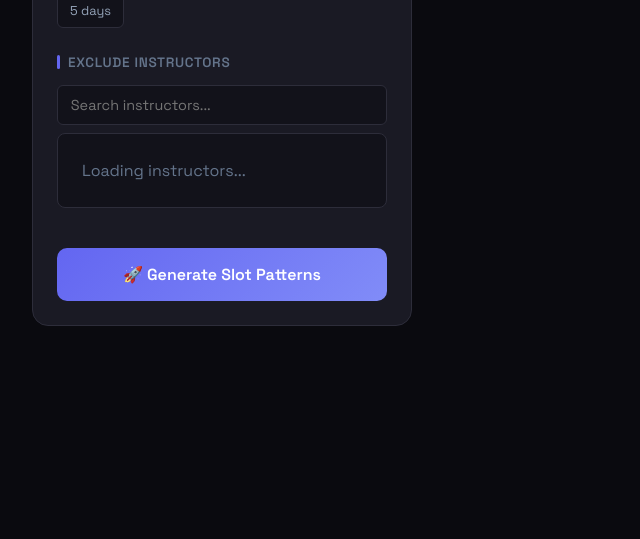
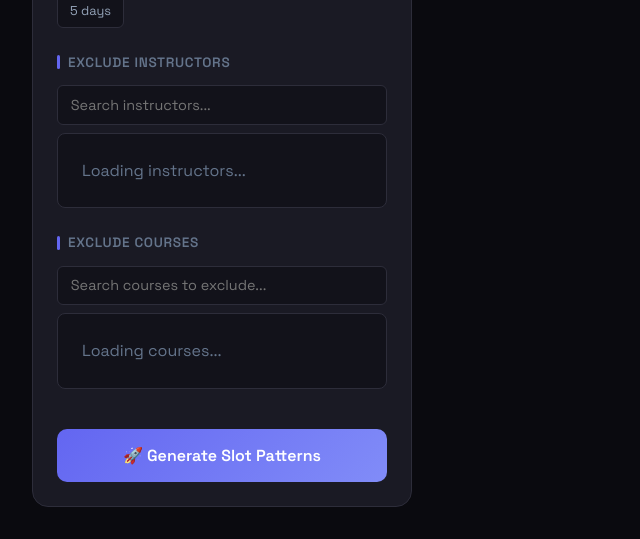
Before and after one commit to ZOZiBoi/Timetable-Pattern-Generator, a Flask app: page / in a window 1280 px wide. Shown: the part 1312-1851 px from the top of the page, without its empty margins (0-640 px from the left). Before the commit the page ends 1638 px from the top, so only its background shows below. Run offline with Flask 3, Linux system fonts and the light colour scheme; data that the repository does not hold is empty; parts of the project's set-up code (start-up, migrations or seed data) failed here and were passed over.

Commit message:
feat: Add feature to exclude specific courses from schedule generation

```diff
--- a/app.py
+++ b/app.py
@@ -142,6 +142,7 @@ def generate_timetable():
         batch=data.get('batch', 'BCS-2022'),
         required_courses=required_courses,
         excluded_instructors=data.get('excluded_instructors', []),
+        excluded_courses=data.get('excluded_courses', []),
         excluded_time_slots=data.get('excluded_slots', []),
         wildcard_counts=wildcard_counts,
         section_preferences=section_preferences,
--- a/templates/index.html
+++ b/templates/index.html
@@ -1246,6 +1246,17 @@
                     </div>
                 </div>
 
+                <div class="section">
+                    <div class="section-title">Exclude Courses</div>
+                    <div id="excluded-courses-display" class="excluded-items-display"></div>
+                    <input type="text" id="exclude-course-search" placeholder="Search courses to exclude..."
+                        oninput="filterExcludeCourses(this.value)"
+                        style="width: 100%; padding: 0.6rem 0.8rem; margin-bottom: 0.5rem; background: var(--bg-secondary); border: 1px solid var(--border); border-radius: 6px; color: var(--text-primary); font-family: inherit; font-size: 0.9rem;">
+                    <div class="checkbox-group" id="exclude-courses-list" style="max-height: 150px;">
+                        <div style="color: var(--text-muted); padding: 1rem;">Loading courses...</div>
+                    </div>
+                </div>
+
                 <button class="generate-btn" onclick="generateTimetable()" id="generate-btn">
                     🚀 Generate Slot Patterns
                 </button>
@@ -1279,6 +1290,7 @@
         let allCoursesData = {};   // { courseName: [section1, section2, ...] }
         let allCoursesList = [];   // Flat list of course names for filtering
         let excludedInstructors = [];
+        let excludedCourses = [];
         let excludedSlots = [];
         let csElectives = 0;
         let uniElectives = 0;
@@ -1304,8 +1316,12 @@
             selectedCourses = {};
             allCoursesData = {};
             allCoursesList = [];
+            excludedCourses = [];
             updateSelectedCoursesDisplay();
+            updateExcludedCoursesDisplay();
             document.getElementById('course-search').value = '';
+            const searchExcludeInput = document.getElementById('exclude-course-search');
+            if (searchExcludeInput) searchExcludeInput.value = '';
 
             try {
                 // Load courses with sections
@@ -1314,6 +1330,7 @@
                 allCoursesData = await coursesRes.json();
                 allCoursesList = Object.keys(allCoursesData).filter(n => n && n.trim()).sort();
                 renderFilteredCourses(allCoursesList);
+                renderExcludeCourses(allCoursesList);
 
                 // Load instructors
                 const instructorsRes = await fetch(`/api/instructors/${batch}`);
@@ -1332,8 +1349,8 @@
             container.innerHTML = '';
 
             for (const courseName of courseNames) {
-                // Skip if already selected
-                if (selectedCourses[courseName]) continue;
+                // Skip if already selected or excluded
+                if (selectedCourses[courseName] || excludedCourses.includes(courseName)) continue;
 
                 const courseData = allCoursesData[courseName];
                 if (!courseData) continue;
@@ -1389,6 +1406,13 @@
             const courseData = allCoursesData[courseName];
             if (!courseData) return;
 
+            // Remove from excluded list if it was excluded
+            const excIdx = excludedCourses.indexOf(courseName);
+            if (excIdx !== -1) {
+                excludedCourses.splice(excIdx, 1);
+                updateExcludedCoursesDisplay();
+            }
+
             // Default: all sections selected (equivalent to "any")
             const allSectionIds = courseData.sections.map(s => s.section);
 
@@ -1400,14 +1424,18 @@
             };
 
             updateSelectedCoursesDisplay();
-            // Re-filter to remove from the list
+            // Re-filter to remove from lists
             filterCourses(document.getElementById('course-search').value);
+            const searchExcludeInput = document.getElementById('exclude-course-search');
+            if (searchExcludeInput) filterExcludeCourses(searchExcludeInput.value);
         }
 
         function removeCourse(courseName) {
             delete selectedCourses[courseName];
             updateSelectedCoursesDisplay();
             filterCourses(document.getElementById('course-search').value);
+            const searchExcludeInput = document.getElementById('exclude-course-search');
+            if (searchExcludeInput) filterExcludeCourses(searchExcludeInput.value);
         }
 
         function toggleSectionSelection(courseName, sectionId, event) {
@@ -1640,6 +1668,92 @@
             }
         }
 
+        let allExcludeCourses = [];  // Store full list of courses for exclude filtering
+
+        function renderExcludeCourses(courses) {
+            allExcludeCourses = courses;
+            excludedCourses = [];
+            const searchInput = document.getElementById('exclude-course-search');
+            if (searchInput) searchInput.value = '';
+            updateExcludedCoursesDisplay();
+            renderFilteredExcludeCourses(courses);
+        }
+
+        function renderFilteredExcludeCourses(courses) {
+            const container = document.getElementById('exclude-courses-list');
+            if (!container) return;
+            container.innerHTML = '';
+
+            for (const courseName of courses) {
+                // Skip if already excluded (shown at top) or selected to take
+                if (excludedCourses.includes(courseName) || selectedCourses[courseName]) continue;
+
+                const div = document.createElement('div');
+                div.className = 'checkbox-item';
+                div.dataset.course = courseName;
+                div.innerHTML = `<span>${courseName}</span>`;
+                div.onclick = () => toggleExcludeCourse(courseName);
+                container.appendChild(div);
+            }
+
+            if (container.children.length === 0) {
+                container.innerHTML = '<div style="color: var(--text-muted); padding: 0.5rem; font-size: 0.85rem;">No matching courses</div>';
+            }
+        }
+
+        function filterExcludeCourses(searchTerm) {
+            const term = searchTerm.toLowerCase().trim();
+            if (!term) {
+                renderFilteredExcludeCourses(allExcludeCourses);
+                return;
+            }
+
+            const filtered = allExcludeCourses.filter(courseName => {
+                const name = courseName.toLowerCase();
+                let searchIdx = 0;
+                for (let i = 0; i < name.length && searchIdx < term.length; i++) {
+                    if (name[i] === term[searchIdx]) {
+                        searchIdx++;
+                    }
+                }
+                return searchIdx === term.length || name.includes(term);
+            });
+
+            renderFilteredExcludeCourses(filtered);
+        }
+
+        function updateExcludedCoursesDisplay() {
+            const container = document.getElementById('excluded-courses-display');
+            if (!container) return;
+            container.innerHTML = excludedCourses.map(c =>
+                `<span class="excluded-item" onclick="removeExcludedCourse('${c.replace(/'/g, "\\'")}')">
+                    <span>${c}</span>
+                    <span class="remove-x">×</span>
+                </span>`
+            ).join('');
+        }
+
+        function removeExcludedCourse(courseName) {
+            excludedCourses = excludedCourses.filter(c => c !== courseName);
+            updateExcludedCoursesDisplay();
+            const searchInput = document.getElementById('exclude-course-search');
+            filterExcludeCourses(searchInput ? searchInput.value : '');
+            filterCourses(document.getElementById('course-search').value);
+        }
+
+        function toggleExcludeCourse(courseName) {
+            if (selectedCourses[courseName]) {
+                removeCourse(courseName);
+            }
+            if (!excludedCourses.includes(courseName)) {
+                excludedCourses.push(courseName);
+                updateExcludedCoursesDisplay();
+                const searchInput = document.getElementById('exclude-course-search');
+                filterExcludeCourses(searchInput ? searchInput.value : '');
+                filterCourses(document.getElementById('course-search').value);
+            }
+        }
+
         function toggleSlot(element) {
             const slot = element.dataset.slot;
             element.classList.toggle('excluded');
@@ -1778,6 +1892,7 @@
                         batch,
                         courses: selectedCourses,
                         excluded_instructors: excludedInstructors,
+                        excluded_courses: excludedCourses,
                         excluded_slots: excludedSlots,
                         cs_electives: csElectives,
                         university_electives: uniElectives,
--- a/timetable_analyzer.py
+++ b/timetable_analyzer.py
@@ -92,6 +92,7 @@ class Course:
 class TimetableConstraints:
     """Constraints for generating timetable."""
     excluded_instructors: list[str] = field(default_factory=list)
+    excluded_courses: list[str] = field(default_factory=list)
     excluded_time_slots: list[str] = field(default_factory=list)  # e.g., ["08:30", "19:00"]
     required_courses: list[str] = field(default_factory=list)  # Course short titles
     wildcard_counts: dict[str, int] = field(default_factory=dict)  # e.g., {"CS Elective": 2, "University Elective": 1}
@@ -299,6 +300,17 @@ class TimetableAnalyzer:
                         instructor_excluded = True
                         break
                 if instructor_excluded:
+                    continue
+
+            # Check excluded courses
+            if constraints.excluded_courses:
+                course_excluded = False
+                for exc in constraints.excluded_courses:
+                    exc_lower = exc.lower()
+                    if exc_lower in course.short_title.lower() or exc_lower in course.title.lower() or exc_lower in course.code.lower():
+                        course_excluded = True
+                        break
+                if course_excluded:
                     continue
 
             # Check excluded time slots
@@ -648,6 +660,11 @@ def interactive_mode(analyzer: TimetableAnalyzer):
                 if 0 <= idx < len(instructors):
                     excluded_instructors.append(instructors[idx])
 
+    # Exclude courses
+    print("\nEnter course short titles to EXCLUDE (comma-separated), or press Enter to skip:")
+    exclude_course_input = input("Exclude courses: ").strip()
+    excluded_courses = [c.strip() for c in exclude_course_input.split(",") if c.strip()]
+
     # Exclude time slots
     print("\n⏰ Time Slots:")
     for i, slot in enumerate(TimetableAnalyzer.TIME_SLOTS, 1):
@@ -669,6 +686,7 @@ def interactive_mode(analyzer: TimetableAnalyzer):
         required_courses=required_courses,
         wildcard_counts=wildcard_counts,
         excluded_instructors=excluded_instructors,
+        excluded_courses=excluded_courses,
         excluded_time_slots=excluded_slots,
     )
 
@@ -720,6 +738,7 @@ Examples:
     parser.add_argument("--batch", default="BCS-2022", help="Batch year (e.g., BCS-2022)")
     parser.add_argument("--courses", nargs="+", help="Required courses (short titles)")
     parser.add_argument("--exclude-instructors", nargs="+", help="Instructors to exclude")
+    parser.add_argument("--exclude-courses", nargs="+", help="Courses to exclude")
     parser.add_argument("--exclude-slots", nargs="+", help="Time slots to exclude (e.g., 08:30 19:00)")
     parser.add_argument("--cs-electives", type=int, default=0, help="Number of CS electives to auto-add")
     parser.add_argument("--university-electives", type=int, default=0, help="Number of university electives to auto-add")
@@ -763,6 +782,7 @@ Examples:
         batch=args.batch,
         required_courses=args.courses or [],
         excluded_instructors=args.exclude_instructors or [],
+        excluded_courses=args.exclude_courses or [],
         excluded_time_slots=args.exclude_slots or [],
         wildcard_counts=wildcard_counts,
     )
```
